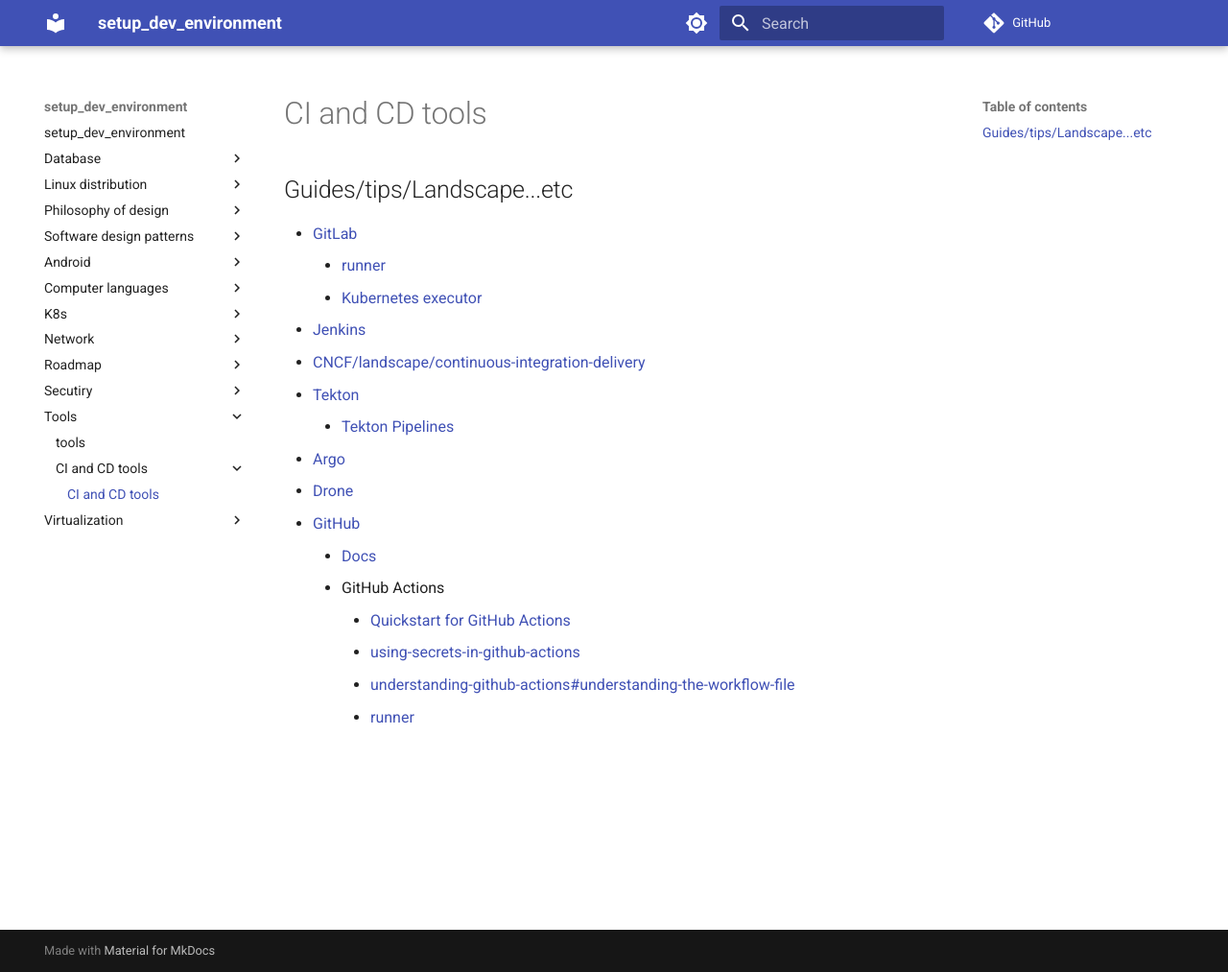
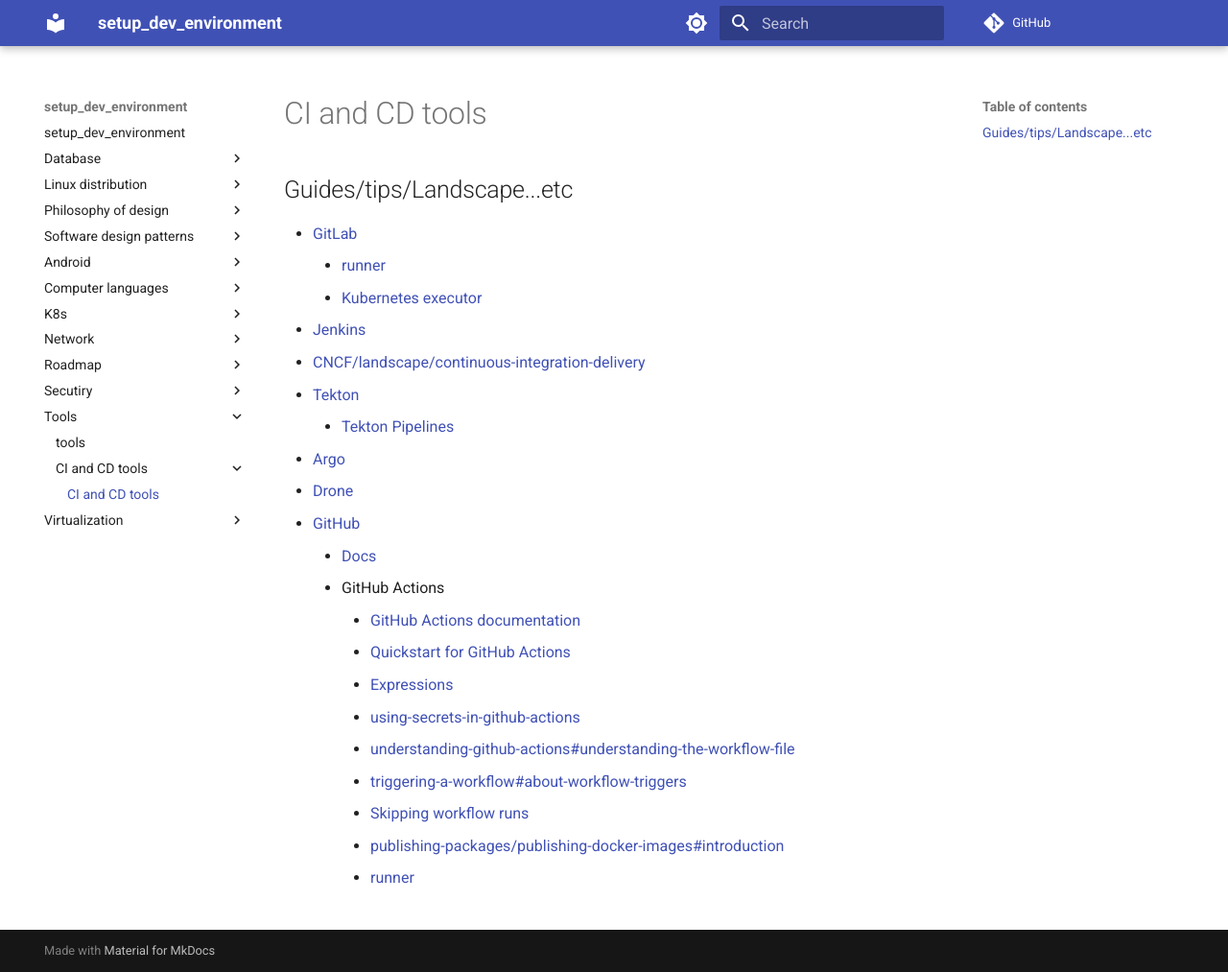
Before and after one commit to hong539/setup_dev_environment, an MkDocs documentation site: the page built from docs/tools/CI_and_CD_tools/ci_and_cd_tools.md, in a window 1280 px wide and 1013 px high. Shown: the whole window at 96% size. Built offline with MkDocs 1.6.1 and Material for MkDocs 9.7.7, drawn with Linux system fonts in a browser that asks for light colours; comment, search, counter and statistics services are not loaded.

Commit message:
[skip actions] Update docs

```diff
--- a/docs/tools/CI_and_CD_tools/ci_and_cd_tools.md
+++ b/docs/tools/CI_and_CD_tools/ci_and_cd_tools.md
@@ -14,7 +14,12 @@
 * [GitHub](https://github.com/)
     * [Docs](https://docs.github.com/en)
     * GitHub Actions
+        * [GitHub Actions documentation](https://docs.github.com/en/actions)
         * [Quickstart for GitHub Actions](https://docs.github.com/en/actions/quickstart)
+        * [Expressions](https://docs.github.com/en/actions/learn-github-actions/expressions)
         * [using-secrets-in-github-actions](https://docs.github.com/en/actions/security-guides/using-secrets-in-github-actions)
         * [understanding-github-actions#understanding-the-workflow-file](https://docs.github.com/en/actions/learn-github-actions/understanding-github-actions#understanding-the-workflow-file)
+        * [triggering-a-workflow#about-workflow-triggers](https://docs.github.com/en/actions/using-workflows/triggering-a-workflow#about-workflow-triggers)
+        * [Skipping workflow runs](https://docs.github.com/en/actions/managing-workflow-runs/skipping-workflow-runs)
+        * [publishing-packages/publishing-docker-images#introduction](https://docs.github.com/en/actions/publishing-packages/publishing-docker-images#introduction)
         * [runner](https://github.com/actions/runner)
```
